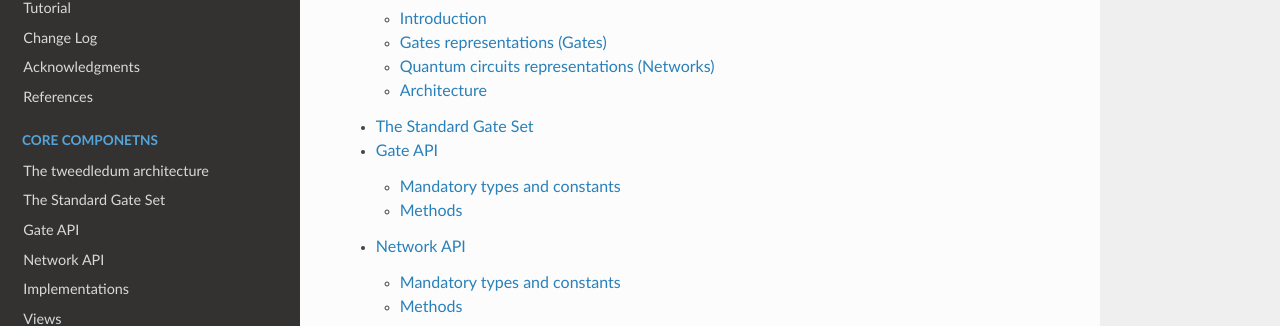
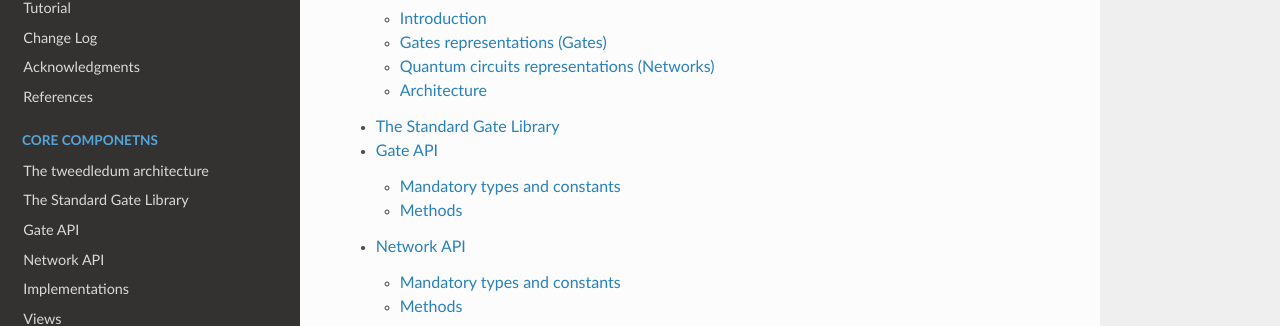
Before and after one commit to boschmitt/tweedledum, a Sphinx documentation site: the page built from docs/index.rst, in a window 1280 px wide and 900 px high, scrolled down 576 px. Shown: the part 141-467 px from the top of the window. Built offline with Sphinx 7.4.7 and the Read the Docs theme 2.0.0, drawn with Linux system fonts in a browser that asks for light colours; pages that are not in the unit, such as notebooks, are missing from menus.

Commit message:
Rename `gate_set` to `gate_lib`

```diff
--- a/docs/core/gate_set.rst
+++ b/docs/core/gate_lib.rst
@@ -1,5 +1,5 @@
-The Standard Gate Set
-=====================
+The Standard Gate Library
+=========================
 
 Below is a summary of the key gates used in tweedledum
 
--- a/docs/index.rst
+++ b/docs/index.rst
@@ -20,7 +20,7 @@ Welcome to tweedledum's documentation!
    :caption: Core Componetns
 
    core/architecture
-   core/gate_set
+   core/gate_lib
    core/gate
    core/network
    core/implementations
```
